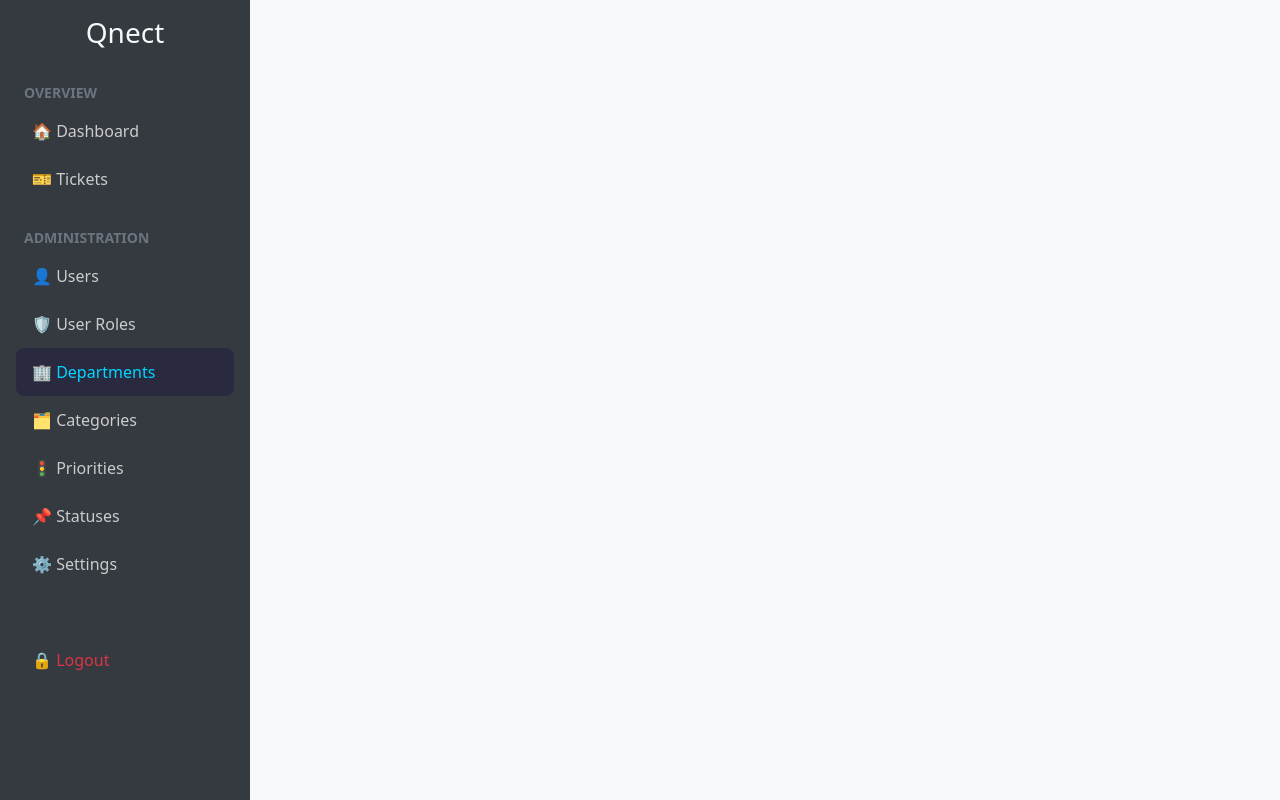
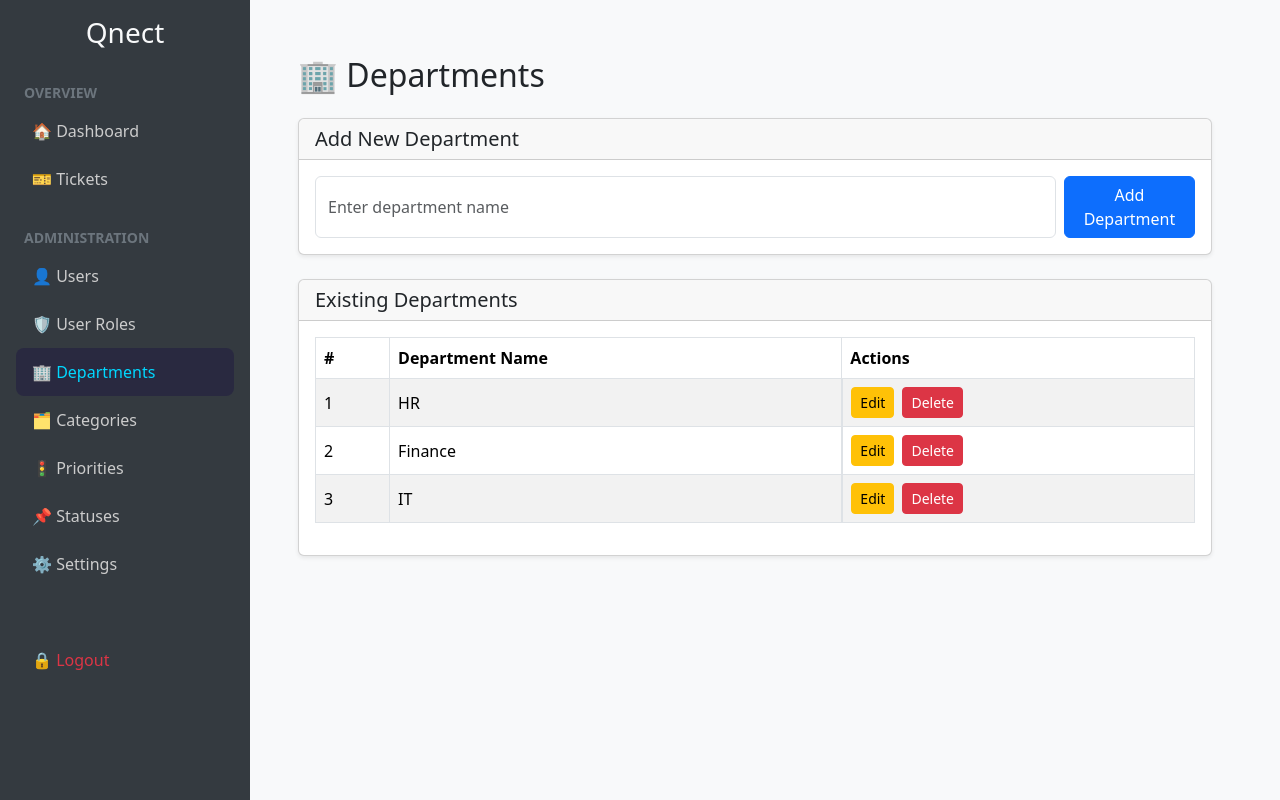
Before and after one commit to PopoyJay/Qnect, a React (Create React App) app in the folder frontend/: page /departments in a window 1280 px wide. Built offline with nearby package versions, Linux system fonts and the light colour scheme; sample sign-in values are in the browser's storage.

Commit message:
Added Department

```diff
--- a/frontend/src/App.js
+++ b/frontend/src/App.js
@@ -4,7 +4,8 @@ import LoginPage from './pages/LoginPage';
 import DashboardPage from './pages/DashboardPage';
 import TicketsPage from './pages/TicketsPage';
 import UserManagementPage from './pages/UserManagementPage';
-import UserRolesPage from './pages/UserRolesPage'; // ✅ Import UserRolesPage
+import DepartmentPage from './pages/DepartmentPage'; // Add DepartmentPage import
+import UserRolesPage from './pages/UserRolesPage'; // Add UserRolesPage import
 import Sidebar from './components/Sidebar';
 import './App.css';
 
@@ -15,19 +16,21 @@ const PrivateRoute = ({ children }) => {
 };
 
 const App = () => {
+  const isLoggedIn = localStorage.getItem('token');
+
   return (
     <Router>
       <div className="layout-container">
-        {/* Sidebar */}
-        <Sidebar />
+        {/* Only render Sidebar if the user is logged in */}
+        {isLoggedIn && <Sidebar />}
 
         {/* Main Content Area */}
-        <div className="content">
+        <div className="content" style={{ marginLeft: isLoggedIn ? '220px' : '0' }}>
           <Routes>
             <Route path="/" element={<Navigate to="/login" />} />
             <Route path="/login" element={<LoginPage />} />
 
-            {/* ✅ Protected Dashboard Route */}
+            {/* Protected Routes */}
             <Route
               path="/dashboard"
               element={
@@ -36,8 +39,6 @@ const App = () => {
                 </PrivateRoute>
               }
             />
-
-            {/* ✅ Protected Tickets Route */}
             <Route
               path="/tickets"
               element={
@@ -46,8 +47,6 @@ const App = () => {
                 </PrivateRoute>
               }
             />
-
-            {/* ✅ Protected User Management Route */}
             <Route
               path="/users"
               element={
@@ -56,8 +55,14 @@ const App = () => {
                 </PrivateRoute>
               }
             />
-
-            {/* ✅ Protected User Roles Route */}
+            <Route
+              path="/departments"
+              element={
+                <PrivateRoute>
+                  <DepartmentPage />
+                </PrivateRoute>
+              }
+            />
             <Route
               path="/roles"
               element={
--- /dev/null
+++ b/frontend/src/pages/DepartmentPage.js
@@ -0,0 +1,144 @@
+import React, { useState } from 'react';
+import { Container, Card, Button, Form, Table, Modal } from 'react-bootstrap';
+
+const DepartmentPage = () => {
+  const [departments, setDepartments] = useState([
+    { id: 1, name: 'HR' },
+    { id: 2, name: 'Finance' },
+    { id: 3, name: 'IT' },
+  ]);
+
+  const [newDepartment, setNewDepartment] = useState('');
+  const [showConfirm, setShowConfirm] = useState(false);
+  const [departmentToDelete, setDepartmentToDelete] = useState(null);
+  const [editingDepartment, setEditingDepartment] = useState(null);
+  const [editedName, setEditedName] = useState('');
+
+  const handleAddDepartment = () => {
+    if (newDepartment.trim() === '') return;
+    const newId = departments.length ? Math.max(...departments.map(d => d.id)) + 1 : 1;
+    setDepartments([...departments, { id: newId, name: newDepartment }]);
+    setNewDepartment('');
+  };
+
+  const handleConfirmDelete = () => {
+    setDepartments(departments.filter(dept => dept.id !== departmentToDelete));
+    setShowConfirm(false);
+  };
+
+  const handleEditClick = (dept) => {
+    setEditingDepartment(dept.id);
+    setEditedName(dept.name);
+  };
+
+  const handleSaveEdit = () => {
+    setDepartments(departments.map(dept =>
+      dept.id === editingDepartment ? { ...dept, name: editedName } : dept
+    ));
+    setEditingDepartment(null);
+    setEditedName('');
+  };
+
+  const handleCancelEdit = () => {
+    setEditingDepartment(null);
+    setEditedName('');
+  };
+
+  return (
+    <div className="department-page p-4" style={{ marginLeft: '10px' }}>
+      <Container fluid>
+        <h2 className="mb-4">🏢 Departments</h2>
+
+        {/* Add Department */}
+        <Card className="shadow-sm mb-4">
+          <Card.Header>
+            <h5 className="mb-0">Add New Department</h5>
+          </Card.Header>
+          <Card.Body>
+            <Form className="d-flex gap-2">
+              <Form.Control
+                type="text"
+                placeholder="Enter department name"
+                value={newDepartment}
+                onChange={(e) => setNewDepartment(e.target.value)}
+              />
+              <Button variant="primary" onClick={handleAddDepartment}>Add Department</Button>
+            </Form>
+          </Card.Body>
+        </Card>
+
+        {/* Department List */}
+        <Card className="shadow-sm">
+          <Card.Header>
+            <h5 className="mb-0">Existing Departments</h5>
+          </Card.Header>
+          <Card.Body>
+            <Table striped bordered hover>
+              <thead>
+                <tr>
+                  <th>#</th>
+                  <th>Department Name</th>
+                  <th>Actions</th>
+                </tr>
+              </thead>
+              <tbody>
+                {departments.map((dept, index) => (
+                  <tr key={dept.id}>
+                    <td>{index + 1}</td>
+                    <td>
+                      {editingDepartment === dept.id ? (
+                        <Form.Control
+                          type="text"
+                          value={editedName}
+                          onChange={(e) => setEditedName(e.target.value)}
+                        />
+                      ) : (
+                        dept.name
+                      )}
+                    </td>
+                    <td className="d-flex gap-2">
+                      {editingDepartment === dept.id ? (
+                        <>
+                          <Button variant="success" size="sm" onClick={handleSaveEdit}>Save</Button>
+                          <Button variant="secondary" size="sm" onClick={handleCancelEdit}>Cancel</Button>
+                        </>
+                      ) : (
+                        <>
+                          <Button variant="warning" size="sm" onClick={() => handleEditClick(dept)}>Edit</Button>
+                          <Button
+                            variant="danger"
+                            size="sm"
+                            onClick={() => {
+                              setDepartmentToDelete(dept.id);
+                              setShowConfirm(true);
+                            }}
+                          >
+                            Delete
+                          </Button>
+                        </>
+                      )}
+                    </td>
+                  </tr>
+                ))}
+              </tbody>
+            </Table>
+          </Card.Body>
+        </Card>
+
+        {/* Confirm Delete Modal */}
+        <Modal show={showConfirm} onHide={() => setShowConfirm(false)} centered>
+          <Modal.Header closeButton>
+            <Modal.Title>Confirm Delete</Modal.Title>
+          </Modal.Header>
+          <Modal.Body>Are you sure you want to delete this department?</Modal.Body>
+          <Modal.Footer>
+            <Button variant="secondary" onClick={() => setShowConfirm(false)}>Cancel</Button>
+            <Button variant="danger" onClick={handleConfirmDelete}>Delete</Button>
+          </Modal.Footer>
+        </Modal>
+      </Container>
+    </div>
+  );
+};
+
+export default DepartmentPage;
```
Also changed, not shown: 1 other file (tests, documents, lock files or other folders).
